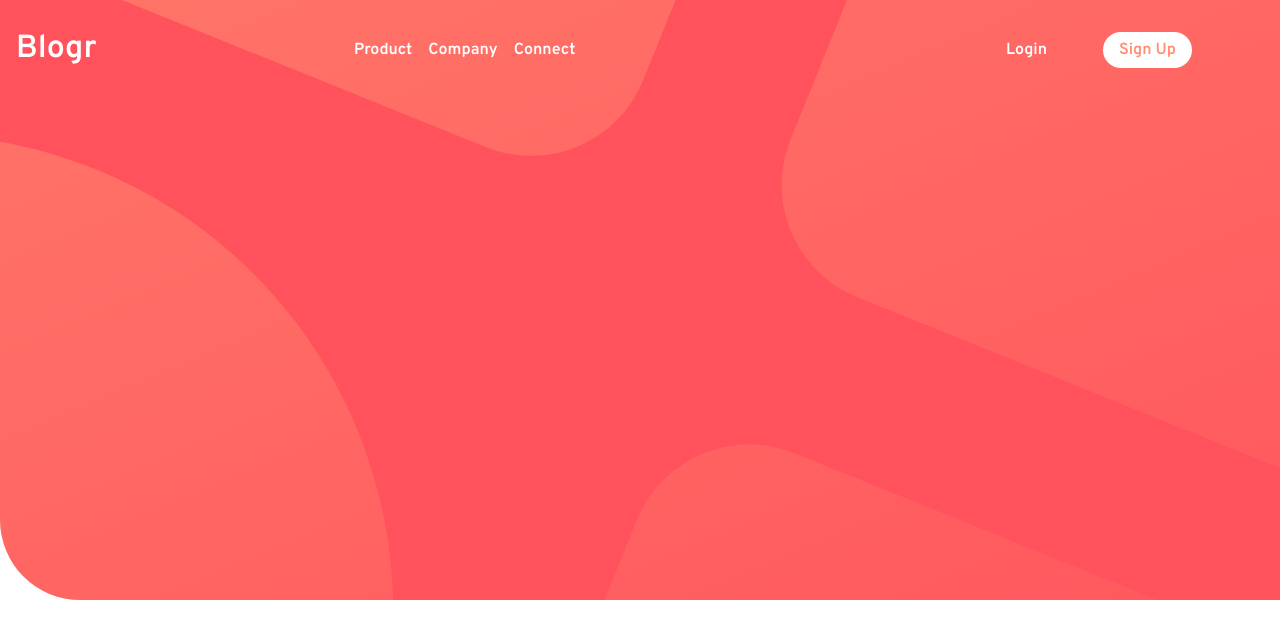
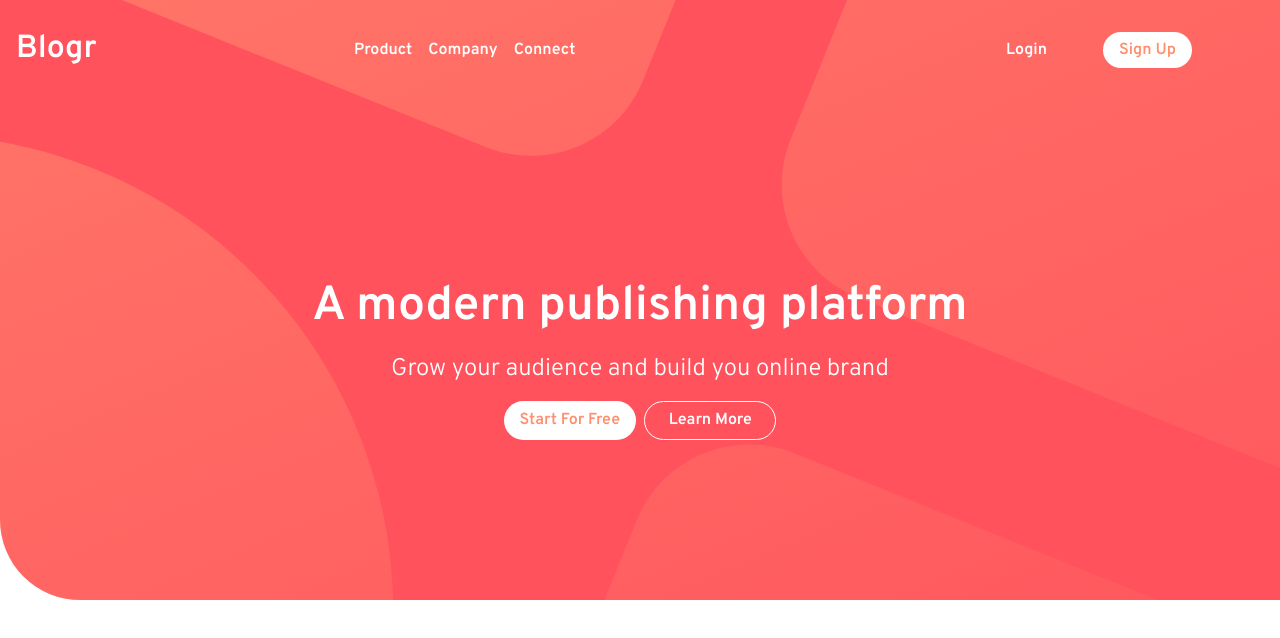
Before and after one commit to brightdevs/blogr-landing-page-react, a React (Create React App) app: page / in a window 1280 px wide. Shown: the top 638 px of the page. Built offline with nearby package versions, Linux system fonts and the light colour scheme.

Commit message:
fixes: code separated into its own header component

```diff
--- a/src/App.scss
+++ b/src/App.scss
@@ -130,7 +130,8 @@
         background-image: url('./images/bg-pattern-intro-desktop.svg');
         background-size: 300%;
         background-position: center;
-        padding: 0 1rem;
+        padding: 0 1rem 1rem 1rem;
+
 
         &__nav {
             @include utils.flex(row, space-between, center);
@@ -212,7 +213,32 @@
             }
         }
 
+        &__content {
+            @include utils.flex(column, center, center);
+            flex: 1;
+            padding: 1rem;
+            text-align: center;
+            color: utils.$primary-white;
+            margin-top: 1rem;
+            min-height: calc(100% - 6.25rem);
 
+            h1 {
+                font-size: 3rem;
+                font-weight: utils.$fw-600;
+                margin-bottom: 1rem;
+            }
+
+            p {
+                font-size: 1.5rem;
+                margin-bottom: 1rem;
+            }
+
+            &__links {
+                display: inline-grid;
+                grid-template-columns: 1fr 1fr;
+                grid-gap: .5rem;
+            }
+        }
 
 
 
@@ -238,6 +264,20 @@
                     }
                 }
 
+                &__content {
+                    h1 {
+                        font-size: 1.5rem;
+                    }
+
+                    p {
+                        font-size: 1rem;
+                    }
+
+
+
+
+                }
+
 
             }
 
--- a/src/App.tsx
+++ b/src/App.tsx
@@ -1,36 +1,14 @@
-import React from 'react';
-import ListItem from './components/listItem';
 import './App.scss';
-import Links from './data/links.data';
+
 import useToggle from './hooks/useToggle';
 import Overlay from './components/overlay.component/overlay';
-import { closeAllOpenDropdowns } from './components/overlay.component/index';
+import Header from './components/Header.component';
 function App() {
   const [isOpen, toggle] = useToggle(false);
 
   return (
     <main className='container'>
-      <header className='header '>
-        <nav className='header__nav '>
-          <h1 className='header__nav__brand'>Blogr</h1>
-          <ul className='header__nav__list'>
-            {Links.map((item, index) => (
-              <ListItem key={index} item={item} />
-            ))}
-          </ul>
-          <div className='header__nav__auth'>
-            <span className='header__nav__auth-login'>Login</span>
-            <span className='header__nav__auth-signup btn btn--primary'>
-              Sign Up
-            </span>
-          </div>
-          <span
-            id='burger'
-            onClick={() => [toggle(), closeAllOpenDropdowns()]}
-            className={`header__nav__mobile-icon ${isOpen ? 'open' : ''}`}
-          ></span>
-        </nav>
-      </header>
+      <Header isOpen={isOpen} toggle={toggle} />
       <Overlay isOpen={isOpen} toggle={toggle} />
     </main>
   );
--- /dev/null
+++ b/src/components/Header.component.tsx
@@ -0,0 +1,43 @@
+import React, { FunctionComponent } from 'react';
+import Links from '../data/links.data';
+import ListItem from '../components/listItem';
+import { closeAllOpenDropdowns } from '../components/overlay.component/index';
+interface Props {
+  isOpen: boolean;
+  toggle: () => void;
+}
+const Header: FunctionComponent<Props> = ({ isOpen, toggle }: Props) => {
+  return (
+    <header className='header '>
+      <nav className='header__nav '>
+        <h1 className='header__nav__brand'>Blogr</h1>
+        <ul className='header__nav__list'>
+          {Links.map((item, index) => (
+            <ListItem key={index} item={item} />
+          ))}
+        </ul>
+        <div className='header__nav__auth'>
+          <span className='header__nav__auth-login'>Login</span>
+          <span className='header__nav__auth-signup btn btn--primary'>
+            Sign Up
+          </span>
+        </div>
+        <span
+          id='burger'
+          onClick={() => [toggle(), closeAllOpenDropdowns()]}
+          className={`header__nav__mobile-icon ${isOpen ? 'open' : ''}`}
+        ></span>
+      </nav>
+      <div className='header__content '>
+        <h1>A modern publishing platform</h1>
+        <p>Grow your audience and build you online brand</p>
+        <div className='header__content__links'>
+          <button className='btn btn--primary'>Start For Free</button>
+          <button className='btn btn--clear'>Learn More</button>
+        </div>
+      </div>
+    </header>
+  );
+};
+
+export default Header;
--- a/src/styles/utils.scss
+++ b/src/styles/utils.scss
@@ -35,6 +35,8 @@ $fw-700: 700;
     background: linear-gradient(0deg, rgba(34, 193, 195, 1) 0%, rgba(253, 187, 45, 1) 100%);
     filter: progid:DXImageTransform.Microsoft.gradient(startColorstr="#22c1c3", endColorstr="#fdbb2d", GradientType=1);
 }
+
+
 
 /* mixins */
 
@@ -100,7 +102,7 @@ $fw-700: 700;
 
         &:hover {
             background-color: $primary-white;
-            color: $primary-grayish-blue;
+            color: $primary-light-red;
         }
     }
 
```
